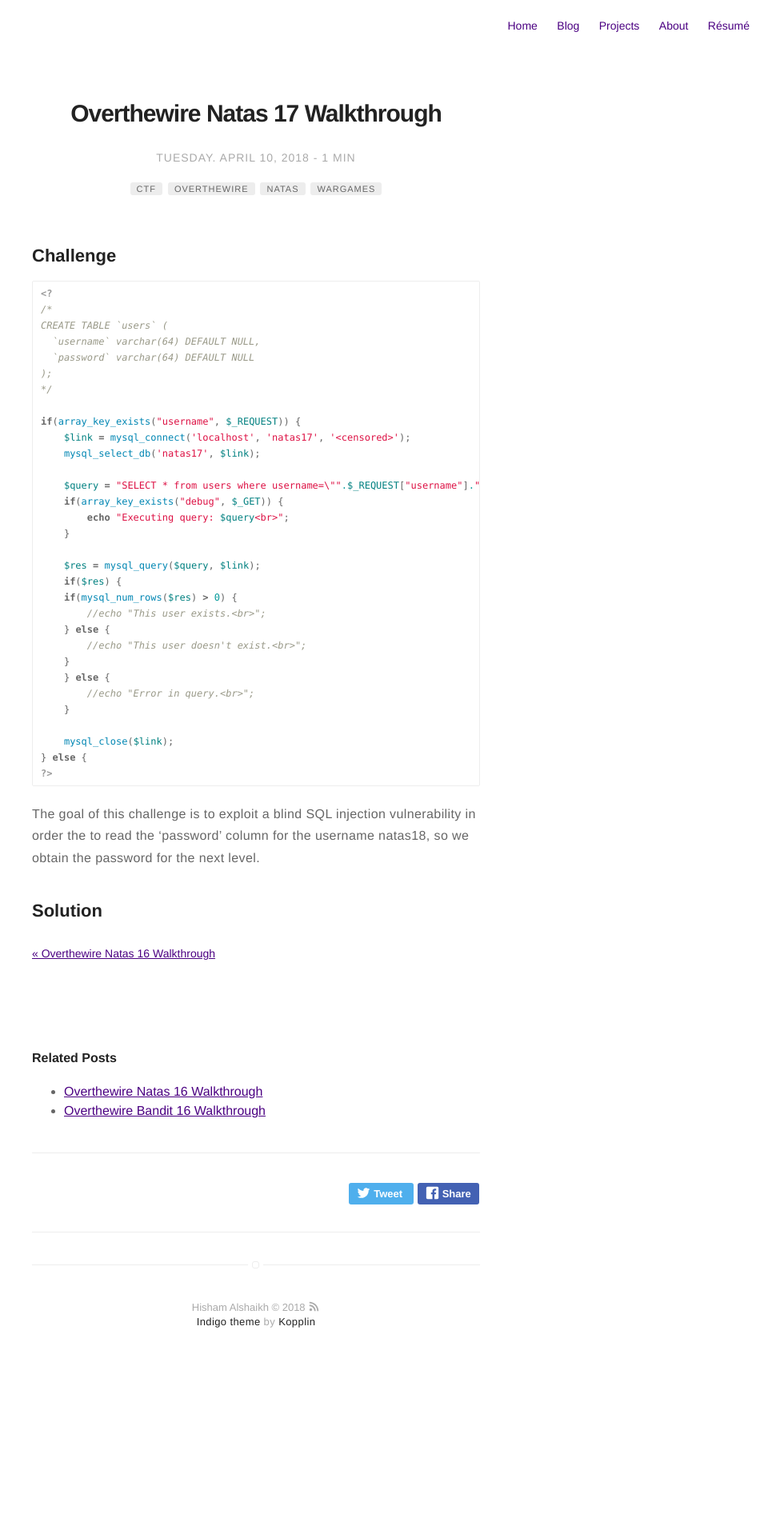
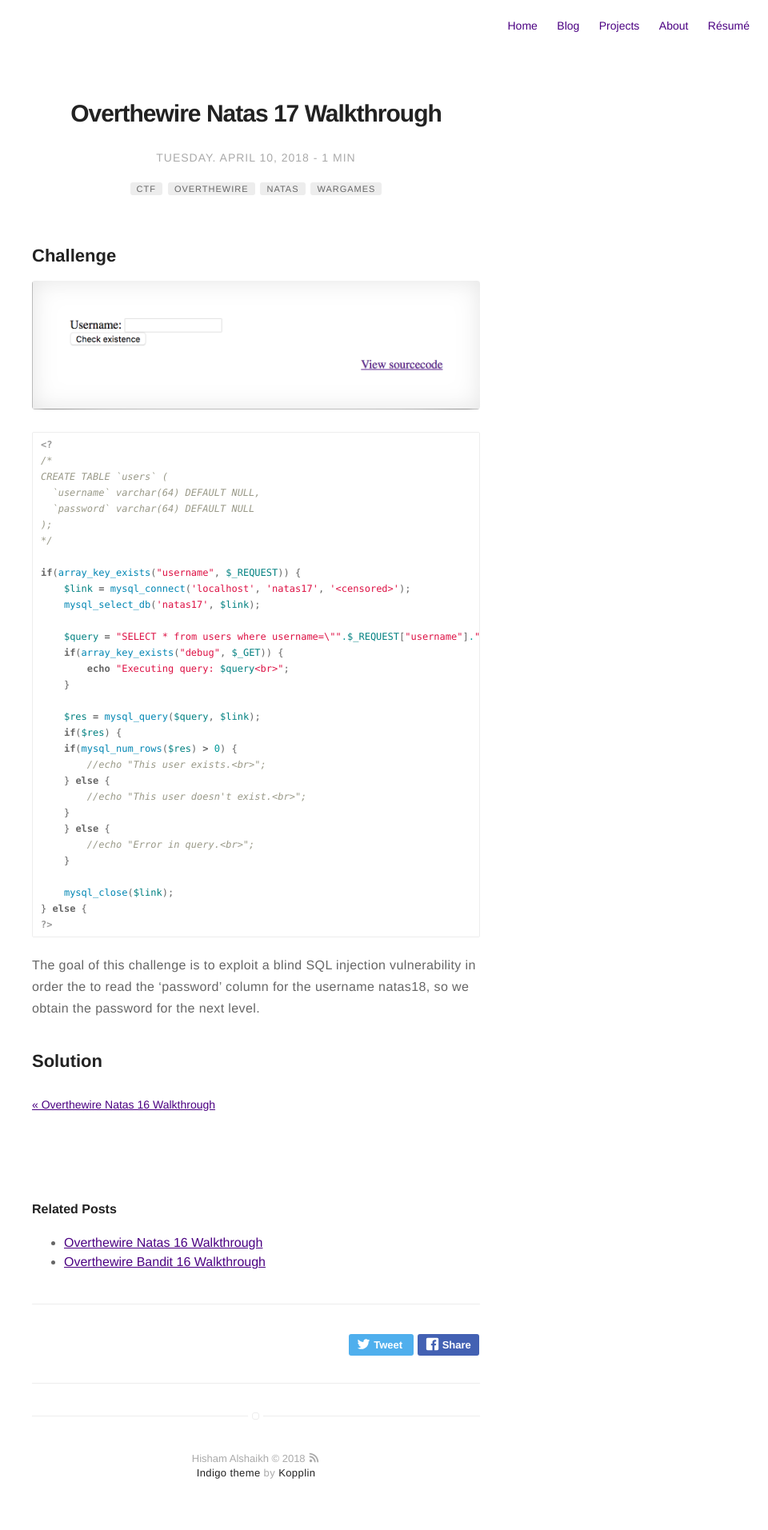
Before and after one commit to h15h4m/h15h4m.github.io, a Jekyll site: the page built from _posts/2018-04-10-natas-17-solution.markdown, in a window 1280 px wide. Shown: the whole page at 80% size, without its empty margins (320-1280 px from the left). Built offline with Jekyll 4.4.1, drawn with Linux system fonts in a browser that asks for light colours; before the commit the page ends 1724 px from its top, so only the background shows below that.

Commit message:
updating post

```diff
--- a/_posts/2018-04-10-natas-17-solution.markdown
+++ b/_posts/2018-04-10-natas-17-solution.markdown
@@ -16,6 +16,8 @@ description: This is just a walkthrough for overthewire's natas level 17
 ---
 
 ## Challenge
+
+![Markdown Image](/assets/images/natas_17_solution/challenge_page.png)
 
 {% highlight php %}
 <?
```
Also changed, not shown: assets/images/natas_17_solution/challenge_page.png (added), 1 other file.
